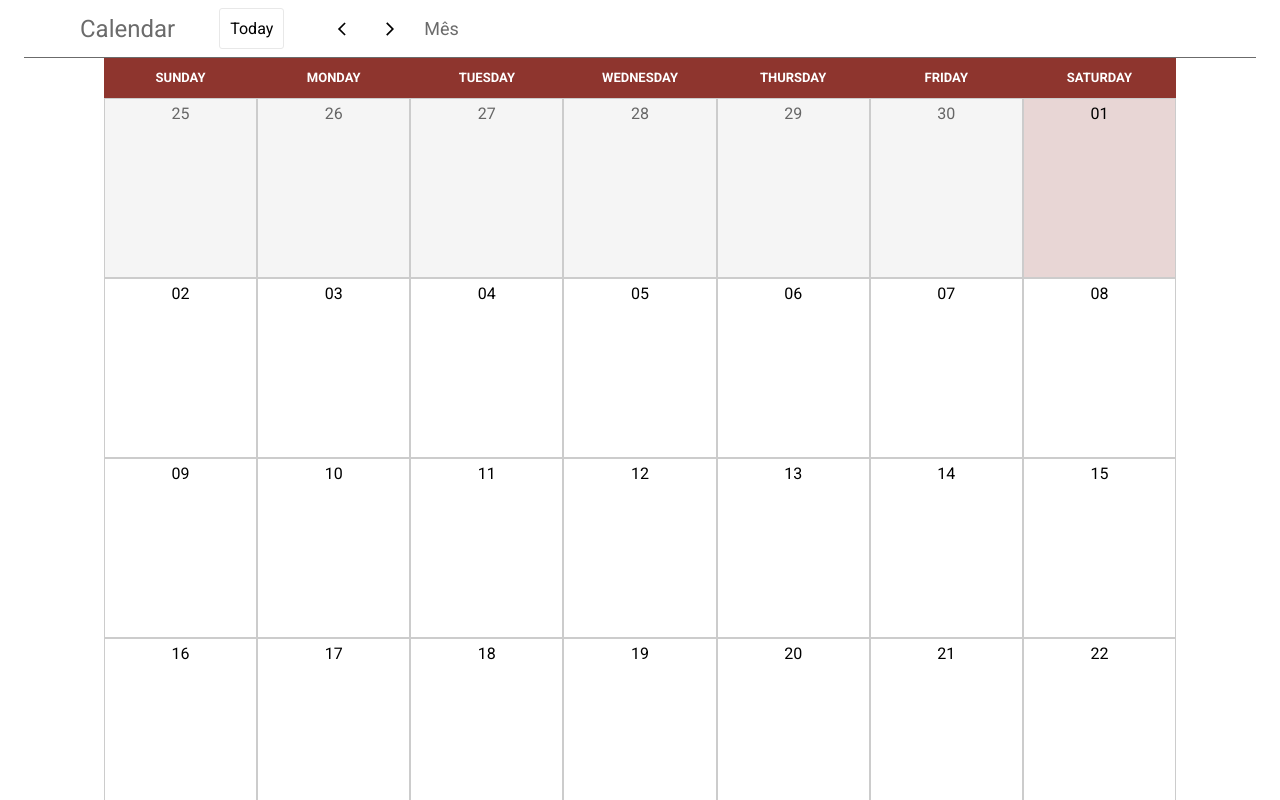
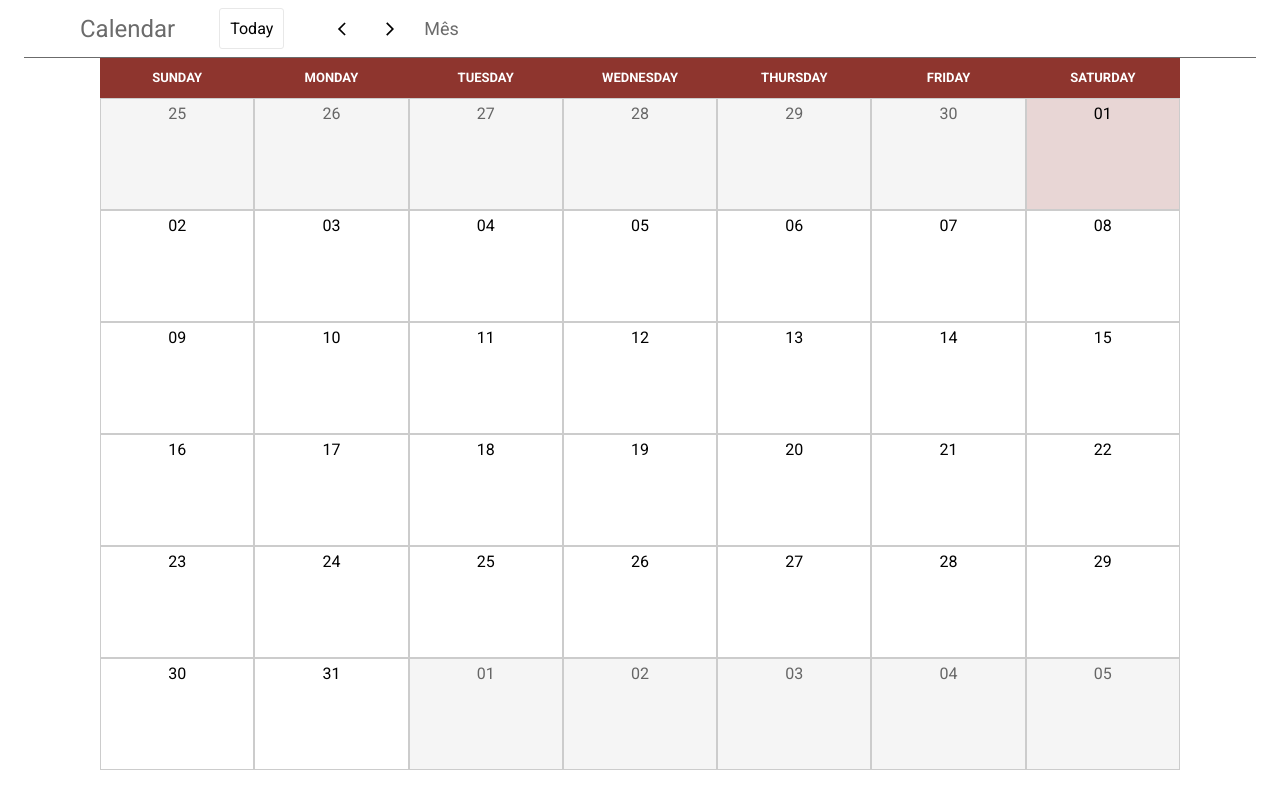
Before and after one commit to YasminCastro/calendar-front, a Next.js app: page / in a window 1280 px wide. Shown: the top 800 px of the page. Built offline with nearby package versions, Linux system fonts and the light colour scheme.

Commit message:
viewport

```diff
--- a/src/components/Calendar2/styles.ts
+++ b/src/components/Calendar2/styles.ts
@@ -2,7 +2,7 @@ import styled from "styled-components";
 import { colors } from "../../styles/GlobalStyles";
 
 export const MonthContainer = styled.div`
-  margin: 0px 104px;
+  margin: 0px 100px 24px 100px;
 `;
 
 export const CalendarTable = styled.table`
@@ -40,7 +40,7 @@ export const CalendarTable = styled.table`
   }
 
   td {
-    min-height: 180px;
+    min-height: 14vh;
     display: flex;
     flex-direction: column;
   }
```
